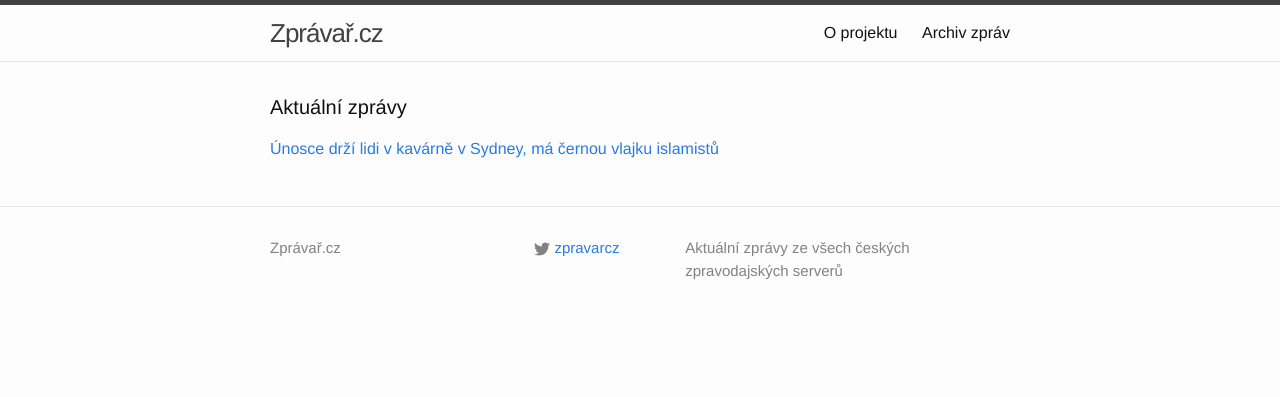
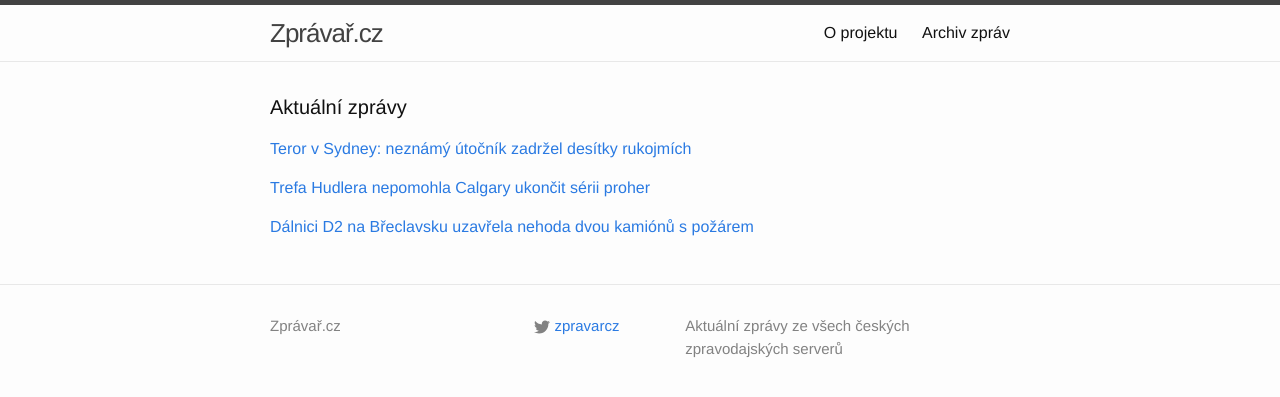
Before and after one commit to adliska/zpravar, a Jekyll site: the page built from index.html, in a window 1280 px wide. Shown: the top 397 px of the page. Built offline with Jekyll 4.4.1, drawn with Linux system fonts in a browser that asks for light colours.

Commit message:
zpravar news update

```diff
--- a/index.html
+++ b/index.html
@@ -5,9 +5,14 @@ layout: default
 <div class="home">
     <h1 class="page-heading">Aktuální zprávy</h1>
 
-<p><a href="javascript:;" onclick="toggle_visibility('zpravy0')">Únosce drží lidi v kavárně v Sydney, má černou vlajku islamistů</a></p>
+<p><a href="javascript:;" onclick="toggle_visibility('zpravy0')">Teror v Sydney: neznámý útočník zadržel desítky rukojmích</a></p>
 <div id="zpravy0" style="display:none">
 <ul>
+<li><a href=http://zpravy.e15.cz/zahranicni/udalosti/teror-v-sydney-neznamy-utocnik-zadrzel-desitky-rukojmich-1145875>Teror v Sydney: neznámý útočník zadržel desítky rukojmích - zpravy.e15.cz</a></li>
+<li><a href=http://zahranicni.ihned.cz/asie-a-pacifik-cina/c1-63262160-sledujeme-neznamy-utocnik-v-kavarne-v-sydney-drzi-nekolik-rukojmi>SLEDUJEME: Neznámý útočník v kavárně v Sydney drží několik rukojmí - zahranicni.ihned.cz</a></li>
+<li><a href=http://www.tyden.cz/rubriky/zahranici/asie-a-oceanie/utocnik-drzi-v-kavarne-rukojmi-trem-se-podarilo-uprchnout_327303.html>Útočník drží v kavárně rukojmí, třem se podařilo uprchnout - www.tyden.cz</a></li>
+<li><a href=http://www.lidovky.cz/neznamy-utocnik-drzi-nekolik-rukojmi-v-kavarne-v-sydney-pkf-/zpravy-svet.aspx?c=A141215_071430_ln_zahranici_mmu>Útočníci drží desítky rukojmích v Sydney, může jít o islamisty  - www.lidovky.cz</a></li>
+<li><a href=http://www.novinky.cz/zahranicni/svet/356345-unosce-drzi-desitky-lidi-v-kavarne-v-sydney-ma-vlajku-s-muslimskym-vyznanim-viry.html>Únosce drží desítky lidí v kavárně v Sydney, má vlajku s muslimským vyznáním víry - www.novinky.cz</a></li>
 <li><a href=http://www.novinky.cz/zahranicni/svet/356345-unosce-drzi-lidi-v-kavarne-v-sydney-ma-cernou-vlajku-islamistu.html>Únosce drží lidi v kavárně v Sydney, má černou vlajku islamistů - www.novinky.cz</a></li>
 <li><a href=http://zahranicni.ihned.cz/asie-a-pacifik-cina/c1-63262160-neznamy-utocnik-v-kavarne-v-sydney-drzi-nekolik-rukojmi>Neznámý útočník v kavárně v Sydney drží několik rukojmí - zahranicni.ihned.cz</a></li>
 <li><a href=http://www.ceskatelevize.cz/ct24/svet/295517-kavarnu-v-sydney-obsadil-ozbrojenec-a-vyvesil-vlajku-podobnou-islamisticke/>Kavárnu v Sydney obsadil ozbrojenec a vyvěsil vlajku podobnou islamistické - www.ceskatelevize.cz</a></li>
@@ -20,4 +25,21 @@ layout: default
 <li><a href=http://www.rozhlas.cz/_zprava/neznamy-muz-drzi-rukojmi-v-kavarne-v-australskem-sydney--1432439>Neznámý muž drží rukojmí v kavárně v australském Sydney - www.rozhlas.cz</a></li>
 <li><a href=http://www.rozhlas.cz/_zprava/neznamy-muz-udajne-drzi-rukojmi-v-kavarne-v-sydney--1432439>Neznámý muž údajně drží rukojmí v kavárně v Sydney - www.rozhlas.cz</a></li>
 </ul>
+</div><p><a href="javascript:;" onclick="toggle_visibility('zpravy1')">Trefa Hudlera nepomohla Calgary ukončit sérii proher</a></p>
+<div id="zpravy1" style="display:none">
+<ul>
+<li><a href=http://www.denik.cz/hokej/trefa-hudlera-nepomohla-calgary-ukoncit-serii-proher-20141215.html>Trefa Hudlera nepomohla Calgary ukončit sérii proher - www.denik.cz</a></li>
+<li><a href=http://hokej.idnes.cz/hokejova-nhl-c9i-/nhl.aspx?c=A141215_072428_nhl_ald>Hudlerův gól jen zmírnil další porážku Calgary, daří se Torontu - hokej.idnes.cz</a></li>
+<li><a href=http://www.tyden.cz/rubriky/sport/hokej/nhl/hudler-dohnal-kanonyra-vrbatu-jeho-gol-ale-mizernou-serii-neutal_327306.html>Hudler dohnal kanonýra Vrbatu, jeho gól ale mizernou sérii neuťal - www.tyden.cz</a></li>
+<li><a href=http://sport.aktualne.cz/video-hudler-otevrel-skore-calgary-vsak-prohralo/r~e1b02e12841d11e4a915002590604f2e/>VIDEO Hudler otevřel skóre, Calgary však prohrálo - sport.aktualne.cz</a></li>
+<li><a href=http://www.sportovninoviny.cz/zpravy/trefa-hudlera-nepomohla-calgary-ukoncit-serii-proher/1158991>Trefa Hudlera nepomohla Calgary ukončit sérii proher - www.sportovninoviny.cz</a></li>
+</ul>
+</div><p><a href="javascript:;" onclick="toggle_visibility('zpravy2')">Dálnici D2 na Břeclavsku uzavřela nehoda dvou kamiónů s požárem</a></p>
+<div id="zpravy2" style="display:none">
+<ul>
+<li><a href=http://www.novinky.cz/krimi/356348-dalnici-d2-na-breclavsku-uzavrela-nehoda-dvou-kamionu-s-pozarem.html>Dálnici D2 na Břeclavsku uzavřela nehoda dvou kamiónů s požárem - www.novinky.cz</a></li>
+<li><a href=http://www.ceskatelevize.cz/ct24/regiony/295519-bratislavskou-dalnici-uzavrel-pozar-kamionu/>Bratislavskou dálnici uzavřel požár kamionu - www.ceskatelevize.cz</a></li>
+<li><a href=http://zpravy.aktualne.cz/regiony/jihomoravsky/dalnici-d2-na-brno-zavrela-nehoda-kamionu/r~20b47592842211e4833a0025900fea04/>Dálnici D2 na Brno zavřela nehoda kamionů - zpravy.aktualne.cz</a></li>
+<li><a href=http://www.ceskenoviny.cz/zpravy/zpravy/dalnici-d2-uzavrela-na-breclavsku-nehoda-dvou-kamionu-s-pozarem/1158994>Dálnici D2 uzavřela na Břeclavsku nehoda dvou kamionů s požárem - www.ceskenoviny.cz</a></li>
+</ul>
 </div></div>
```
